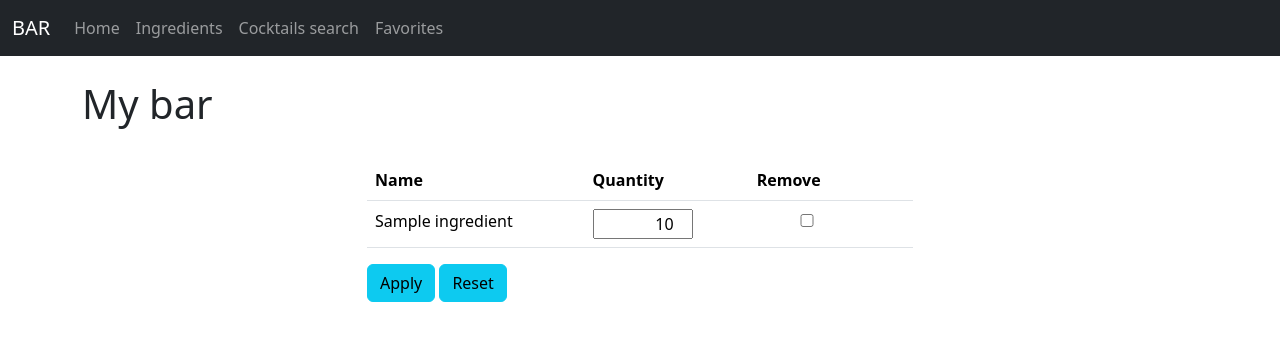
After one commit to Dimus73/CocktailProject, a Django app: page /bar/ in a window 1280 px wide. The commit adds this page. Shown: the top 341 px of the page. Run offline with Django 4.2, Linux system fonts and the light colour scheme; tables that the repository leaves empty hold one stand-in row (values such as "Sample post").

Commit message:
Finish bar

```diff
--- /dev/null
+++ b/hackaton_top/cockteil/templates/cockteil/bar.html
@@ -0,0 +1,42 @@
+{% extends 'cockteil/base.html' %}
+
+{% block content %}
+	<div class="container" style="margin-top:0px;">
+		<h1 class="pt-4 pb-4">{{title}}</h1>
+
+		<div class="row">
+			<div class="col-3"></div>
+			<div class="col-6">
+				<form action="{% url 'bar_path' %}" method="post">
+					{% csrf_token %}
+					<table class="table bg-light">
+						<thead>
+							<tr>
+								<th>Name</th>
+								<th>Quantity</th>
+								<th>Remove</th>
+							</tr>
+						</thead>
+						<tbody>
+							{% for b in bar %}
+							<tr>
+								<td>{{b.ingradient.name}}</td>
+								<td>
+									<input style="text-align: right; width: 100px;" type="number"
+									inputmode="numeric" value="{{b.quantity}}" name=v{{b.pk}}>
+								</td>
+								<td>
+									<input style="text-align: right; width: 100px;" type="checkbox"
+									inputmode="numeric" value="{{b.quantity}}" name=c{{b.pk}}>
+								</td>
+							</tr>
+							{% endfor %}
+						</tbody>
+					</table>
+					<button class="btn btn-info btn-primary" type="submit" name="button_id">  Apply </button>
+					<button class="btn btn-info btn-primary" type="reset"  name="button_id">  Reset </button>
+				</form>
+			</div>
+		</div>
+	</div>
+{% endblock %}
--- a/hackaton_top/cockteil/templates/cockteil/base.html
+++ b/hackaton_top/cockteil/templates/cockteil/base.html
@@ -27,7 +27,7 @@
 	{% block mainmenu %}
 	<nav class="navbar sticky-top navbar-expand-sm navbar-dark bg-dark">
     <div class="container-fluid">
-      <a class="navbar-brand" href="/">Home</a>
+      <a class="navbar-brand" href="{% url 'bar_path' %}">BAR</a>
       <button class="navbar-toggler" type="button" data-bs-toggle="collapse" data-bs-target="#navbarNavAltMarkup" aria-controls="navbarNavAltMarkup" aria-expanded="false" aria-label="Toggle navigation">
         <span class="navbar-toggler-icon"></span>
       </button>
--- a/hackaton_top/cockteil/urls.py
+++ b/hackaton_top/cockteil/urls.py
@@ -25,4 +25,5 @@ urlpatterns = [
     path('favorites/', views.favorites, name="favorites_path" ),
     path('ingradients_list/<int:idIngredient>', views.ingredient, name="ingradient_path"),
     path('search_cocktail/<int:idDrink>', views.cocktail, name="cocktail_path"),
+    path('bar/', views.my_bar, name="bar_path"),
 ]
--- a/hackaton_top/cockteil/views.py
+++ b/hackaton_top/cockteil/views.py
@@ -187,3 +187,32 @@ def cocktail(request, idDrink):
     cock_list['ks'].append(cock)
     context={'menu': menu, 'title':cock_list['ks'][0]['name'], "d_list": cock_list}
     return render(request, 'cockteil/cocktail.html', context)
+
+def my_bar(request):
+    if request.method == 'POST':
+        form_info = request.POST
+        print (form_info)
+        bar = Ownbar.objects.all()
+        for b in bar:
+            v_key = 'v'+str(b.pk)
+            c_key = 'c'+str(b.pk)
+            if form_info.get(v_key,False):
+                if b.quantity != int(form_info[v_key]):
+                    print("Вносим", type(form_info[v_key]),form_info[v_key])
+                    b.quantity = int(form_info[v_key])
+                    b.save()
+            if form_info.get(c_key,False):
+                b.delete()
+        # try:
+        #     c = FavoriteCocktails.objects.get(idDrink=del_id)
+        #     c.delete()
+        # except FavoriteCocktails.DoesNotExist:
+        #     pass
+
+    bar = Ownbar.objects.all()
+    # print (bar)
+
+    title = "My bar"
+    button_in_list=True
+    context = {'menu': menu, 'title':title, 'bar':bar, 'button_in_list':button_in_list}
+    return render(request, 'cockteil/bar.html', context)
```
